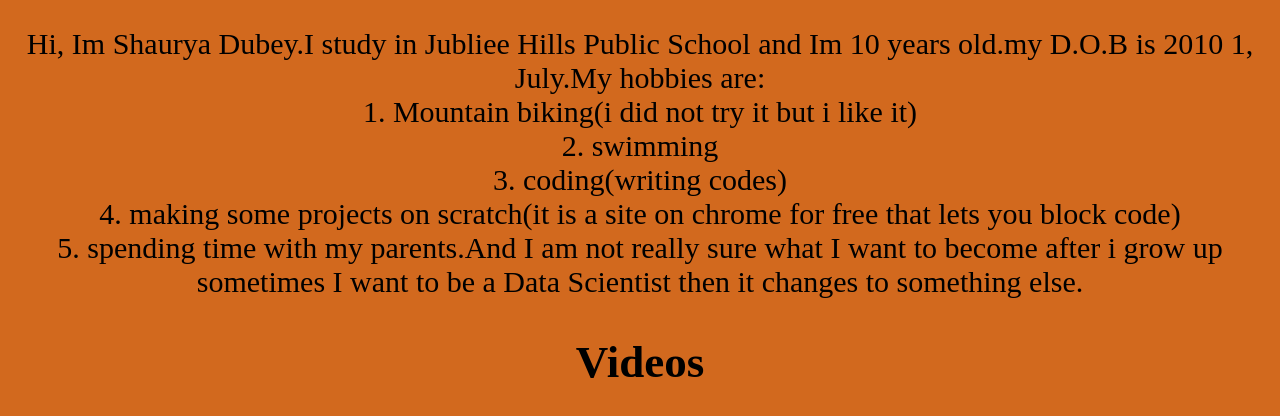
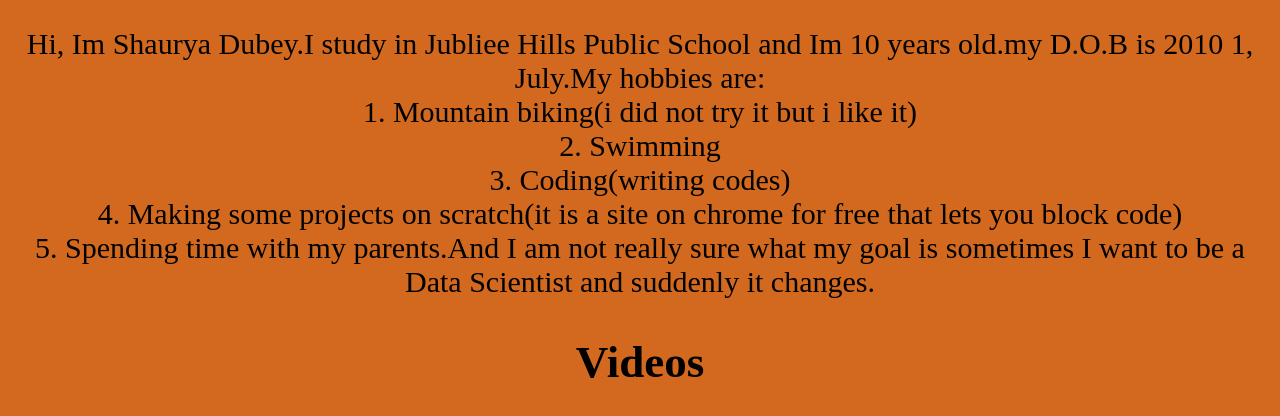
Before and after one commit to sniperisrealgoodop204/ShauryasWebsite, a plain HTML site: page index.html in a window 1280 px wide. Shown: the part 506-922 px from the top of the page. Drawn offline with Linux system fonts and the light colour scheme; a script that the page names is missing.

Commit message:
Update index.html

```diff
--- a/index.html
+++ b/index.html
@@ -31,16 +31,16 @@
             1. Mountain biking(i did not try it but i like it)
             <br>
 
-            2. swimming
+            2. Swimming
             <br>
 
-            3. coding(writing codes)
+            3. Coding(writing codes)
            <br>
 
-             4. making some projects on scratch(it is a site on chrome for free that lets you block code)
+             4. Making some projects on scratch(it is a site on chrome for free that lets you block code)
            <br>
 
-            5. spending time with my parents.And I am not really sure what I want to become after i grow up sometimes I want to be a Data Scientist then it changes to something else. </p>
+            5. Spending time with my parents.And I am not really sure what my goal is sometimes I want to be a Data Scientist and suddenly it changes. </p>
          </div>
     </section>
 
@@ -68,7 +68,8 @@
          <a><iframe width="352" height="620" style="border: 0px;" src="https://studio.code.org/projects/applab/DEIaZCX5jRGFsDSdkIkxv3C_-LhfFB2J5HPsGx-ddns/embed"></iframe> </a>
     </span>
 
-  <a><iframe
+  <a>
+<iframe
     allow="microphone;"
     width="350"
     height="430"
```
